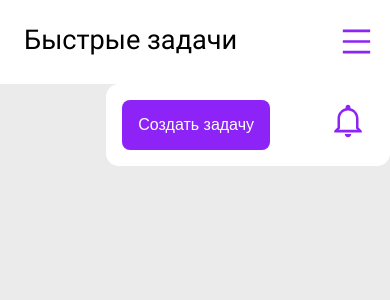
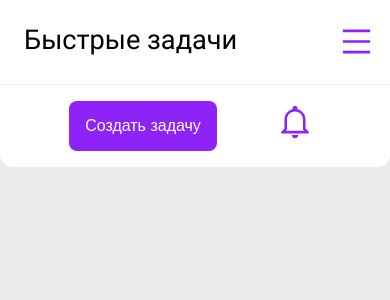
Before and after one commit to nibrissa/fastcase_hackathon, a React (Create React App) app: page / in a window 390 px wide. Shown: the top 300 px of the page. Built offline with nearby package versions, Linux system fonts and the light colour scheme; some icons are missing.

Commit message:
адаптивка для хэдера

```diff
--- a/src/components/Header/Header.module.css
+++ b/src/components/Header/Header.module.css
@@ -28,3 +28,14 @@
     display: flex;
     justify-content: flex-end;
 }
+
+@media (max-width: 720px){
+    .content{
+        width: 100%;
+        border-radius: 0 0 0.8rem 0.8rem;
+        border-top:1px solid #EBEBEB;
+    }
+    .headerList{
+        justify-content: center;
+    }
+}
```
